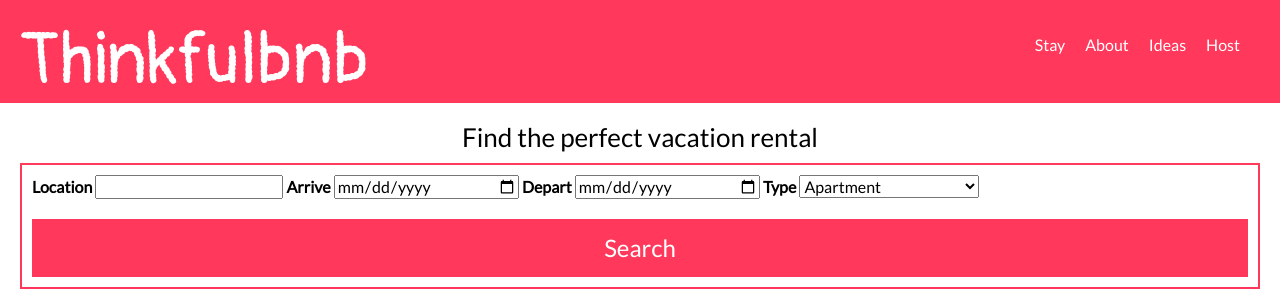
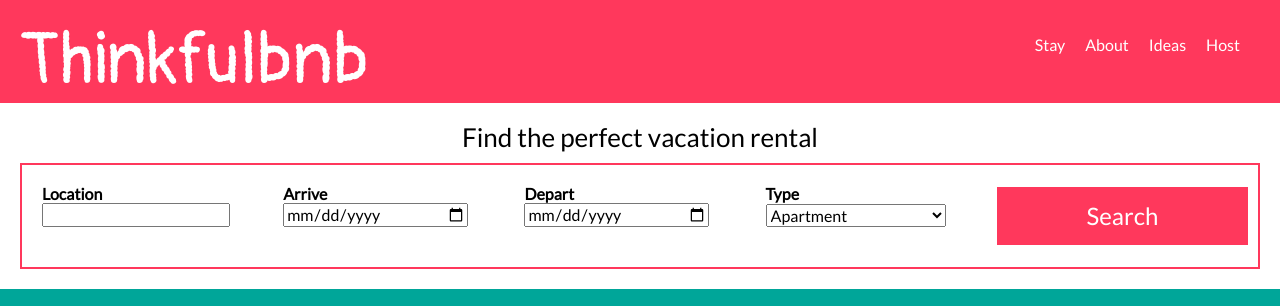
Before and after one commit to KimM-09/Thinkful-B-n-B, a plain HTML site: page index.html in a window 1280 px wide. Shown: the top 306 px of the page. Drawn offline with nearby package versions, Linux system fonts and the light colour scheme.

Commit message:
form stylized for mobile and desktop

```diff
--- a/index.html
+++ b/index.html
@@ -35,12 +35,20 @@
       <section id="stay">
         <h2>Find the perfect vacation rental</h2>
         <form>
+          <div class="group">
+            <div class="item">
           <label for="location">Location</label>
           <input type="text" name="location" id="location" />
+        </div>
+        <div class="item">
           <label for="arrive">Arrive</label>
           <input type="date" name="arrive" id="arrive" />
+        </div>
+        <div class="item">
           <label for="depart">Depart</label>
           <input type="date" name="depart" id="depart">
+        </div>
+        <div class="item">
           <label for="type">Type</label>
           <select name="type" id="type">
             <option value="apartment">Apartment</option>
@@ -51,7 +59,9 @@
             <option value="yatch">Yatch</option>
             <option value="yurt">Yurt</option>
           </select>
+        </div>
           <button>Search</button>
+        </div>
         </form>
       </section>
 
--- a/style.css
+++ b/style.css
@@ -47,10 +47,16 @@ main img {
   width: 100%;
 }
 
+/* .form-item {
+  display: flex;
+  justify-content: space-between;
+} */
+
 .item {
   flex: 1;
   margin: 10px;
 }
+
 
 .item-double {
   flex: 2;
@@ -92,6 +98,7 @@ header nav ul li a:hover {
 form {
   border: 2px solid #ff385c;
   padding: 10px;
+  align-items: center;
 }
 
 form label {
@@ -107,10 +114,13 @@ form input {
 form button {
   background-color: #ff385c;
   border: none;
+  border-radius: 20px;
   color: #fff;
   font-size: 24px;
   padding: 15px;
-  width: 100%;
+  width: 180px;
+  cursor: pointer;
+  flex: 1;
 }
 
 /* -------  Footer ------- */
@@ -126,7 +136,7 @@ footer p {
 }
 
 /* -------  Media Query ------- */
-@media all and (min-width: 768px) {
+@media all and (min-width: 990px) {
   header {
     display: flex;
     justify-content: space-between;
@@ -136,4 +146,13 @@ footer p {
     display: flex;
     flex-direction: row;
   }
+
+  form label {
+    font-weight: bold;
+    padding-right: 130px;
+  }
+
+  form button {
+    border-radius: 0;
+  }
 }
```
